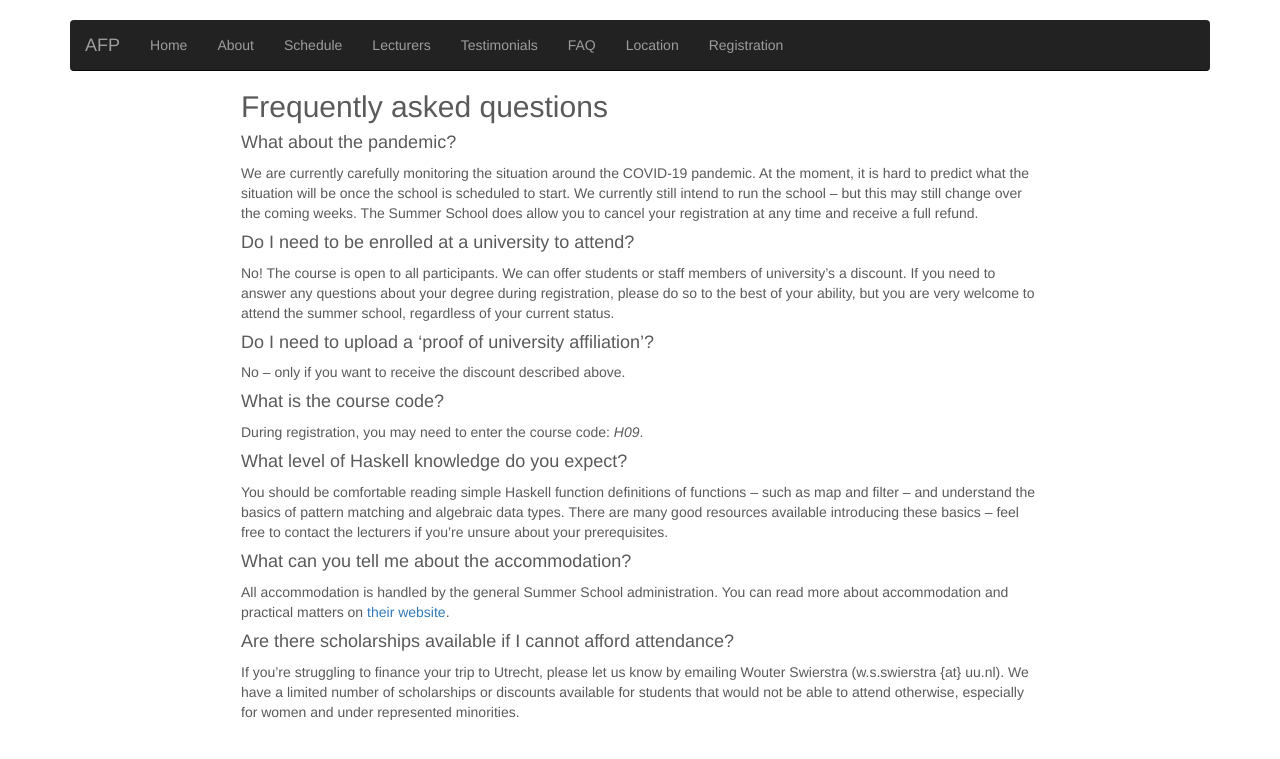
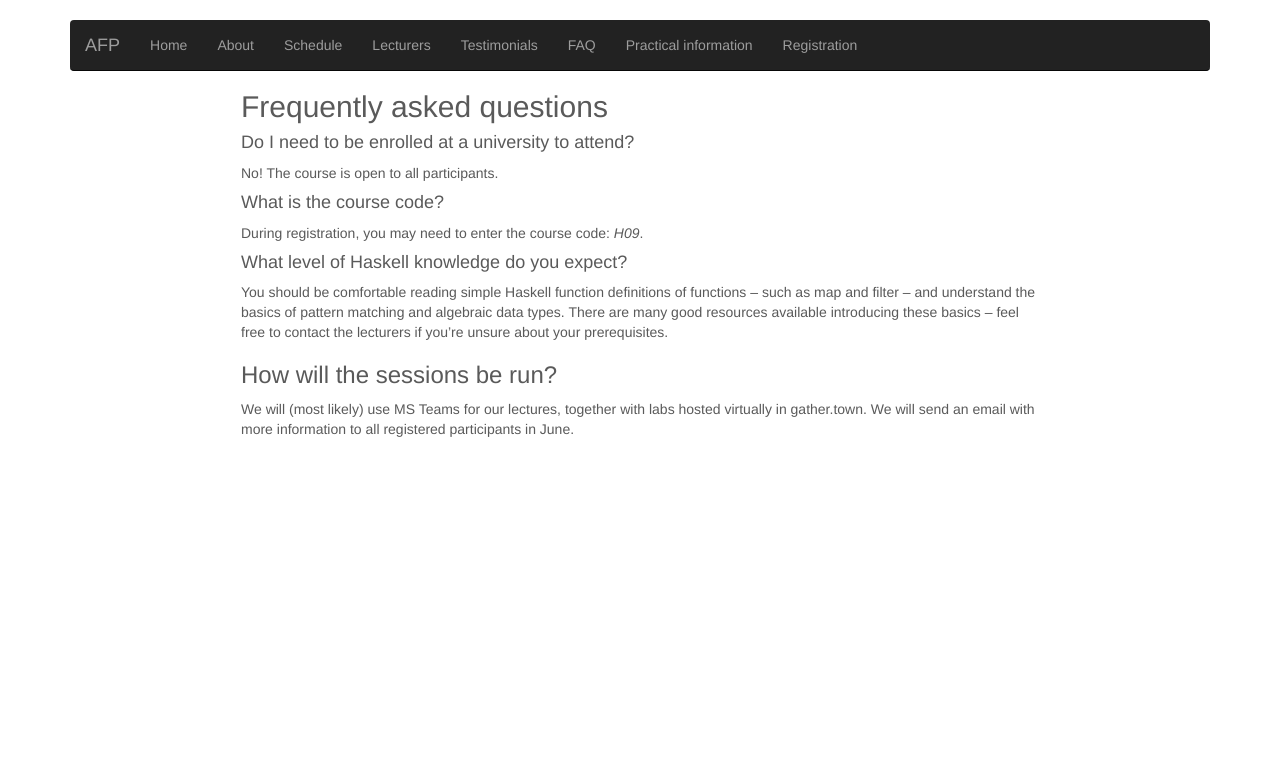
Before and after one commit to uu-afp/uu-afp.github.io, a Jekyll site: the page built from faq.md, in a window 1280 px wide. Shown: the top 759 px of the page. Built offline with Jekyll 4.4.1, drawn with Linux system fonts in a browser that asks for light colours; nearby versions of some CDN libraries.

Commit message:
Updated for 2021 virtually.

```diff
--- a/_layouts/default.html
+++ b/_layouts/default.html
@@ -46,7 +46,7 @@
                 <li><a href="lecturers.html">Lecturers</a></li>
                 <li><a href="testimonials.html">Testimonials</a></li>
                 <li><a href="faq.html">FAQ</a></li>
-                <li><a href="location.html">Location</a></li>
+                <li><a href="practical.html">Practical information</a></li>
                 <li><a href="https://www.utrechtsummerschool.nl/register/">Registration</a></li>
               </ul>
             </div>
--- a/faq.md
+++ b/faq.md
@@ -5,27 +5,9 @@ layout: margins
 
 ## Frequently asked questions
 
-#### What about the pandemic?
-
-We are currently carefully monitoring the situation around the
-COVID-19 pandemic. At the moment, it is hard to predict what the
-situation will be once the school is scheduled to start. We currently
-still intend to run the school -- but this may still change over the
-coming weeks. The Summer School does allow you to cancel your
-registration at any time and receive a full refund.
-
 #### Do I need to be enrolled at a university to attend?
 
-No! The course is open to all participants. We can offer students or
-staff members of university's a discount. If you need to answer any
-questions about your degree during registration, please do so to the
-best of your ability, but you are very welcome to attend the summer
-school, regardless of your current status.
-
-#### Do I need to upload a 'proof of university affiliation'?
-
-No -- only if you want to receive the discount described
-above.
+No! The course is open to all participants.
 
 #### What is the course code?
 
@@ -39,16 +21,8 @@ pattern matching and algebraic data types. There are many good
 resources available introducing these basics -- feel free to contact
 the lecturers if you're unsure about your prerequisites.
 
-#### What can you tell me about the accommodation?
+### How will the sessions be run?
 
-All accommodation is handled by the general Summer School
-administration. You can read more about accommodation and practical
-matters on [their website](https://www.utrechtsummerschool.nl/).
-
-#### Are there scholarships available if I cannot afford attendance?
-
-If you're struggling to finance your trip to Utrecht, please let us
-know by emailing Wouter Swierstra (w.s.swierstra {at} uu.nl). We have
-a limited number of scholarships or discounts available for students
-that would not be able to attend otherwise, especially for women and
-under represented minorities.
+We will (most likely) use MS Teams for our lectures, together with
+labs hosted virtually in gather.town. We will send an email with more
+information to all registered participants in June.
```
Also changed, not shown: about.md (+13 -19 lines), location.html (deleted, +0 -47 lines), practical.html (added, +52 -0 lines), as1.md (line endings or trailing spaces).
